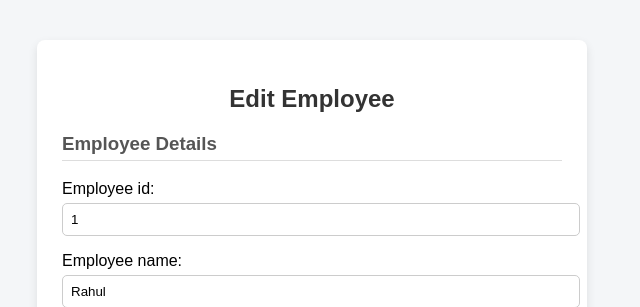
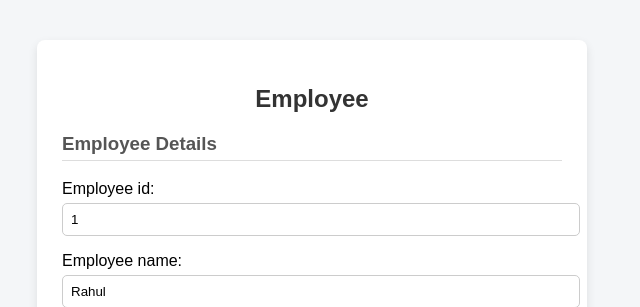
Before and after one commit to adithyaaneesh/payslip_system, a Django app: page /edit/1/ in a window 1280 px wide. Shown: the top 307 px of the page, without its empty margins (328-968 px from the left). Run offline with Django 5.2, Linux system fonts and the light colour scheme; data comes from the database, SQL or seed files in the repository; both versions use the stored data as it was after the commit.

Commit message:
minor change

```diff
--- a/payslip_system/templates/edit_employee.html
+++ b/payslip_system/templates/edit_employee.html
@@ -80,7 +80,7 @@
 
 <div class="container">
 
-    <h2>Edit Employee</h2>
+    <h2> Employee</h2>
 
     <form method="post">
         {% csrf_token %}
```
Also changed, not shown: db.sqlite3.
